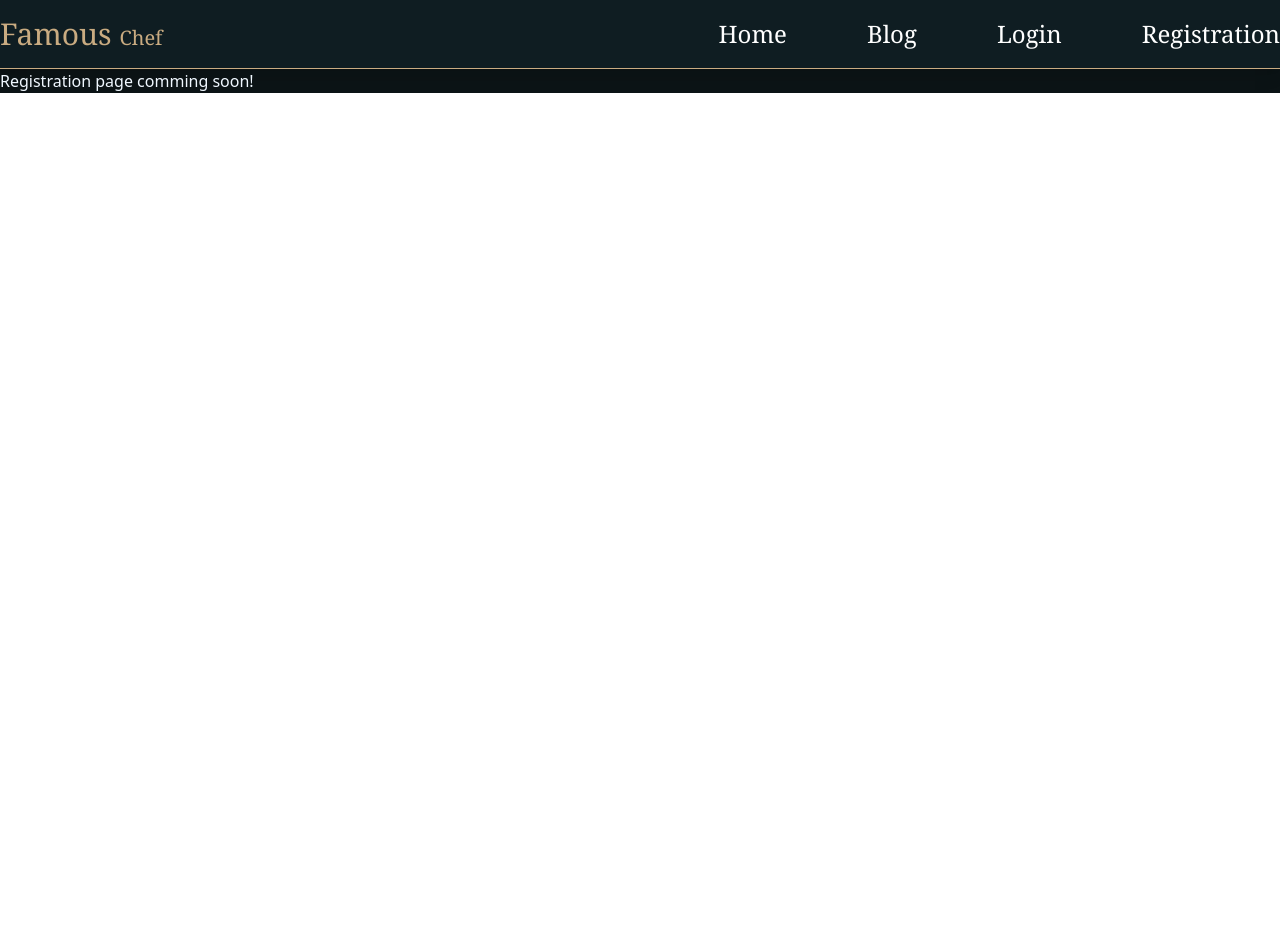
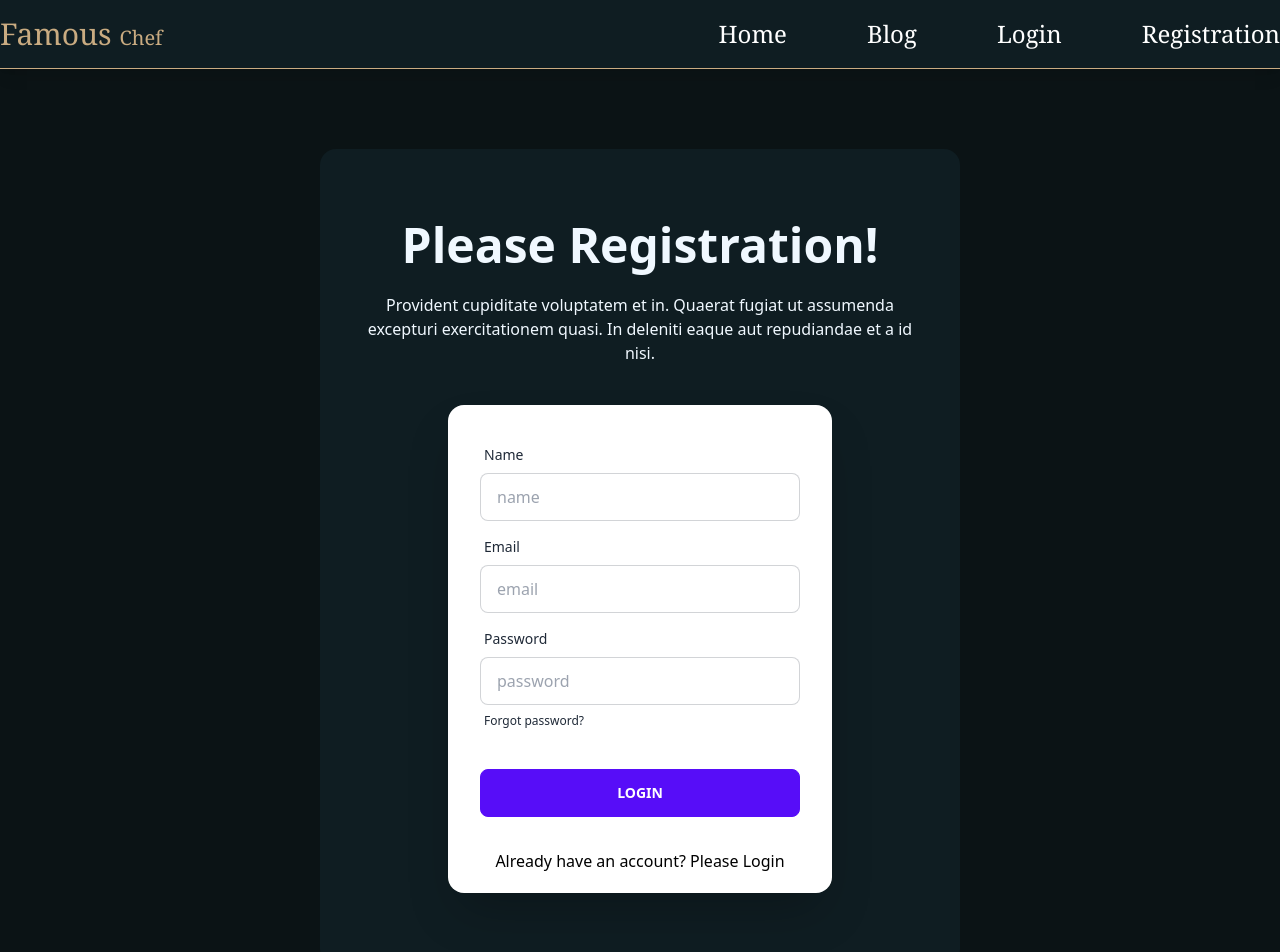
Before and after one commit to coders-rabbi/famous-chef-client, a React (Vite) app: page /registration in a window 1280 px wide. Shown: the top 952 px of the page. Before the commit the page ends 800 px from the top, so only its background shows below. Built offline with nearby package versions, Linux system fonts and the light colour scheme.

Commit message:
registration page design complete!

```diff
--- a/src/components/Login/Login.jsx
+++ b/src/components/Login/Login.jsx
@@ -16,7 +16,7 @@ const Login = () => {
                 <div className="hero-content flex-col">
                     <div className="text-center lg:text-left">
                         <h1 className="text-5xl font-bold text text-center">Please Login!</h1>
-                        <p className="py-6">Provident cupiditate voluptatem et in. Quaerat fugiat ut assumenda excepturi exercitationem quasi. In deleniti eaque aut repudiandae et a id nisi.</p>
+                        <p className="py-6 text-center">Provident cupiditate voluptatem et in. Quaerat fugiat ut assumenda excepturi exercitationem quasi. In deleniti eaque aut repudiandae et a id nisi.</p>
                     </div>
                     <div className="card flex-shrink-0 w-full max-w-sm shadow-2xl bg-base-100">
                         <form onSubmit={handleLogin} className="card-body">
--- a/src/components/Registration/Registration.jsx
+++ b/src/components/Registration/Registration.jsx
@@ -1,9 +1,59 @@
 import React from 'react';
+import { Link } from 'react-router-dom';
 
 const Registration = () => {
+
+    const handleRegistration = event => {
+        event.preventDefault();
+
+        const form = event.target;
+        const name = form.name.value;
+        const email = form.email.value;
+        const password = form.password.value;
+        console.log(name,email, password);
+    }
+
     return (
-        <div>
-            <h1>Registration page comming soon!</h1>
+        <div className='container mx-auto mt-20 min-h-screen'>
+            <div className="w-3/6 mx-auto bg-header-bg py-14 px-7 rounded-2xl">
+                <div className="hero-content flex-col">
+                    <div className="text-center lg:text-left">
+                        <h1 className="text-5xl font-bold text text-center">Please Registration!</h1>
+                        <p className="py-6 text-center">Provident cupiditate voluptatem et in. Quaerat fugiat ut assumenda excepturi exercitationem quasi. In deleniti eaque aut repudiandae et a id nisi.</p>
+                    </div>
+                    <div className="card flex-shrink-0 w-full max-w-sm shadow-2xl bg-base-100">
+                        <form onSubmit={handleRegistration} className="card-body">
+                            <div className="form-control">
+                                <label className="label">
+                                    <span className="label-text">Name</span>
+                                </label>
+                                <input type="text" name='name' placeholder="name" className="input input-bordered" required />
+                            </div>
+                            <div className="form-control">
+                                <label className="label">
+                                    <span className="label-text">Email</span>
+                                </label>
+                                <input type="email" name='email' placeholder="email" className="input input-bordered" required />
+                            </div>
+                            <div className="form-control">
+                                <label className="label">
+                                    <span className="label-text">Password</span>
+                                </label>
+                                <input type="password" name='password' placeholder="password" className="input input-bordered" required />
+                                <label className="label">
+                                    <a href="#" className="label-text-alt link link-hover">Forgot password?</a>
+                                </label>
+                            </div>
+                            <div className="form-control mt-6">
+                                <button className="btn btn-primary">Login</button>
+                            </div>
+                        </form>
+                        <p className='text-center mb-5 text-black'>
+                            <Link to="/login">Already have an account? Please Login</Link>
+                        </p>
+                    </div>
+                </div>
+            </div>
         </div>
     );
 };
```
